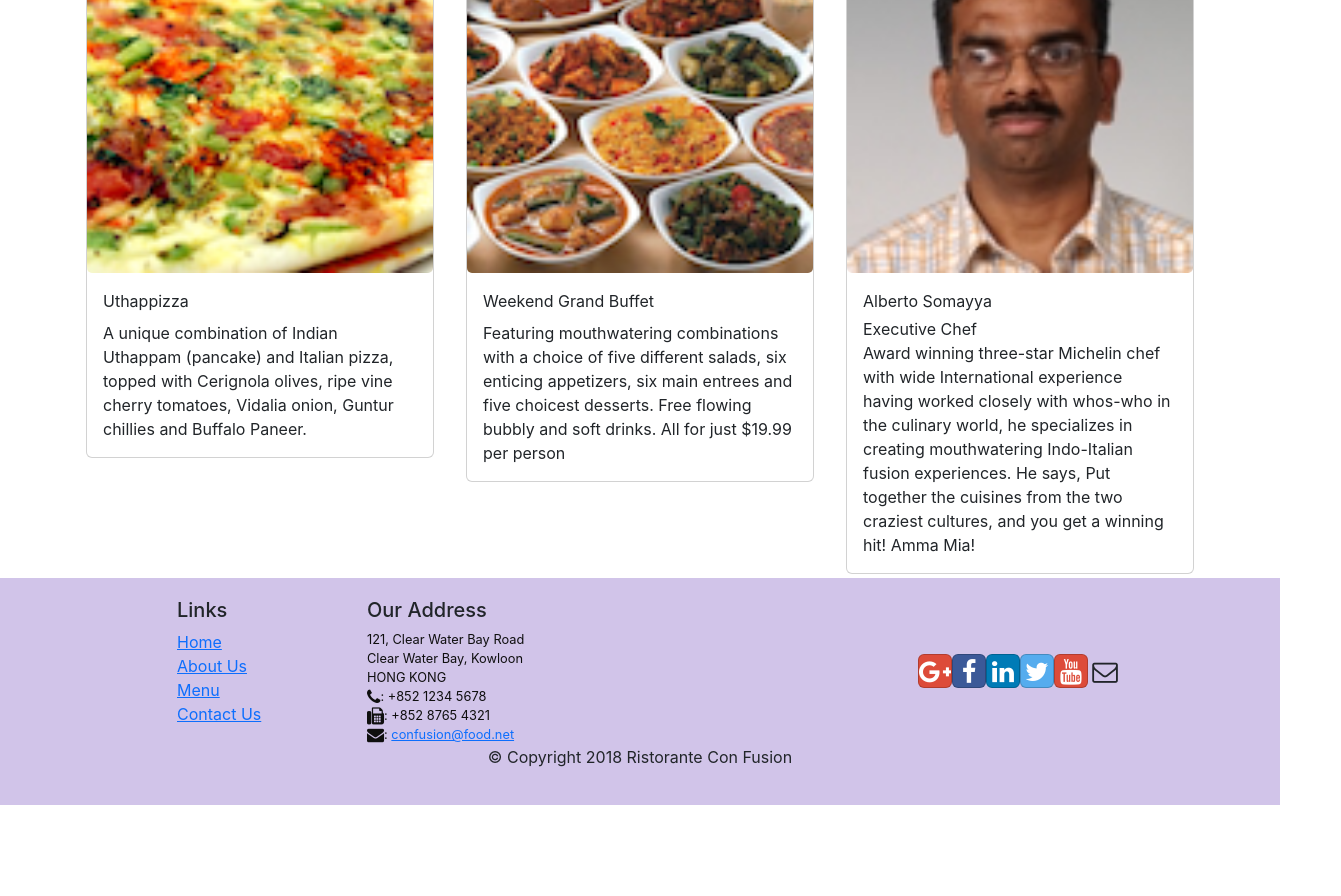
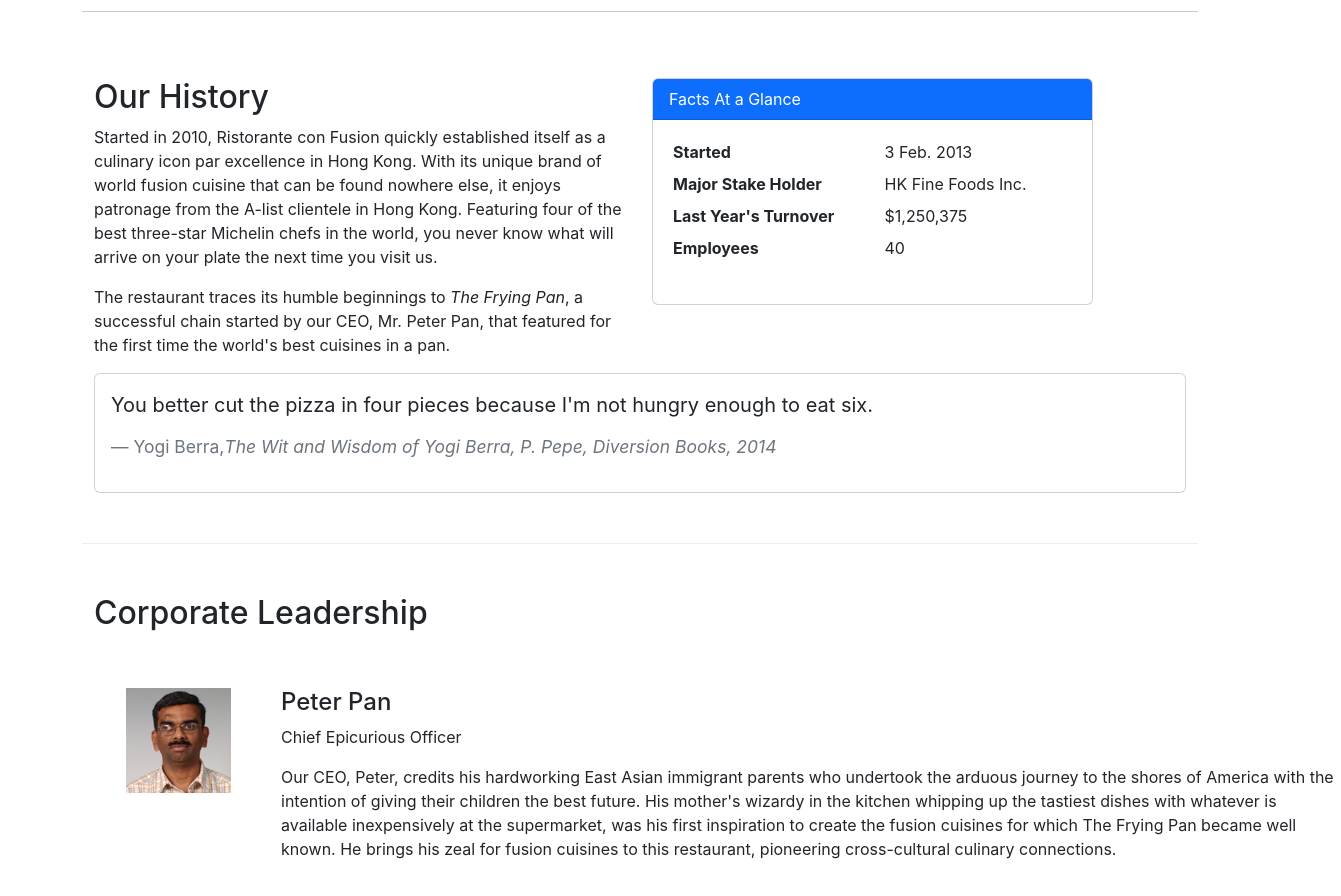
Before and after one commit to Ackermannn7/git-test, a React (Create React App) app in the folder react-app/: page /aboutus in a window 1280 px wide. Before the commit this address led to /home. Shown: the part 420-1316 px from the top of the page, 1341 px wide, since content can reach past the window. Before the commit the page ends 1225 px from the top, so only its background shows below. Built offline with nearby package versions, Linux system fonts and the light colour scheme.

Commit message:
AboutComponent

```diff
--- /dev/null
+++ b/react-app/src/components/AboutComponent.js
@@ -0,0 +1,122 @@
+import React from "react";
+import {
+  Breadcrumb,
+  BreadcrumbItem,
+  Card,
+  CardBody,
+  CardHeader,
+  Media,
+} from "reactstrap";
+import { Link } from "react-router-dom";
+import "../css/AboutComponent.css";
+
+function RenderLeader({leader}){
+    return(
+        <div className="col-12 mt-5" key={leader.id}>
+            <Media className="container-leader">
+                <Media className="leader-logo">
+                    <Media object src={leader.image} alt={leader.name}/>
+                </Media>
+                <Media body className="col-12">
+                    <Media heading>{leader.name}</Media>
+                    <p>{leader.designation}</p>
+                    <p>{leader.description}</p>
+                </Media>
+            </Media>
+
+        </div>
+
+    );
+}
+
+
+function About(props) {
+  const leaders = props.leaders.map((leader) => {
+    return <RenderLeader leader={leader}/>;
+  });
+
+  return (
+    <div className="container">
+      <div className="row">
+        <Breadcrumb>
+          <BreadcrumbItem>
+            <Link to="/home">Home</Link>
+          </BreadcrumbItem>
+          <BreadcrumbItem active>About Us</BreadcrumbItem>
+        </Breadcrumb>
+        <div className="col-12">
+          <h3>About Us</h3>
+          <hr />
+        </div>
+      </div>
+      <div className="row row-content">
+        <div className="col-12 col-md-6">
+          <h2>Our History</h2>
+          <p>
+            Started in 2010, Ristorante con Fusion quickly established itself as
+            a culinary icon par excellence in Hong Kong. With its unique brand
+            of world fusion cuisine that can be found nowhere else, it enjoys
+            patronage from the A-list clientele in Hong Kong. Featuring four of
+            the best three-star Michelin chefs in the world, you never know what
+            will arrive on your plate the next time you visit us.
+          </p>
+          <p>
+            The restaurant traces its humble beginnings to{" "}
+            <em>The Frying Pan</em>, a successful chain started by our CEO, Mr.
+            Peter Pan, that featured for the first time the world's best
+            cuisines in a pan.
+          </p>
+        </div>
+        <div className="col-12 col-md-5">
+          <Card>
+            <CardHeader className="bg-primary text-white">
+              Facts At a Glance
+            </CardHeader>
+            <CardBody>
+              <dl className="row p-1">
+                <dt className="col-6">Started</dt>
+                <dd className="col-6">3 Feb. 2013</dd>
+                <dt className="col-6">Major Stake Holder</dt>
+                <dd className="col-6">HK Fine Foods Inc.</dd>
+                <dt className="col-6">Last Year's Turnover</dt>
+                <dd className="col-6">$1,250,375</dd>
+                <dt className="col-6">Employees</dt>
+                <dd className="col-6">40</dd>
+              </dl>
+            </CardBody>
+          </Card>
+        </div>
+        <div className="col-12">
+          <Card>
+            <CardBody className="bg-faded">
+              <blockquote className="blockquote">
+                <p className="mb-0">
+                  You better cut the pizza in four pieces because I'm not hungry
+                  enough to eat six.
+                </p>
+                <br/>
+                <footer className="blockquote-footer">
+                  Yogi Berra,
+                  <cite title="Source Title">
+                    The Wit and Wisdom of Yogi Berra, P. Pepe, Diversion Books,
+                    2014
+                  </cite>
+                </footer>
+              </blockquote>
+            </CardBody>
+          </Card>
+        </div>
+      </div>
+      <div className="row row-content">
+        <div className="col-12">
+          <h2>Corporate Leadership</h2>
+        </div>
+        <div className="col-12">
+          <Media list>{leaders}</Media>
+        </div>
+      </div>
+    </div>
+  );
+}
+
+export default About;
--- a/react-app/src/components/MainComponent.js
+++ b/react-app/src/components/MainComponent.js
@@ -5,26 +5,13 @@
 import Contact from "./ContactComponent";
 import DishDetail from "./DishDetailComponent";
 import Footer from "./FooterComponent";
+import About from "./AboutComponent";
 import { DISHES } from "../shared/dishes";
 import { COMMENTS } from "../shared/comments";
 import { LEADERS } from "../shared/leaders";
 import { PROMOTIONS } from "../shared/promotions";
 import { Routes, Route, Navigate } from "react-router-dom";
 
-// function DishWithId({ match }){
-//   return (
-//     <DishDetail
-//       dish={
-//         this.state.dishes.filter(
-//           (dish) => dish.id === parseInt(match.params.dishId, 10)
-//         )[0]
-//       }
-//       comment={this.state.comments.filter(
-//         (comment) => comment.dishId === parseInt(match.params.dishId, 10)
-//       )}
-//     />
-//   );
-// }
 
 class Main extends Component {
   constructor(props) {
@@ -56,6 +43,7 @@
               />
             }
           />
+          <Route path="/aboutus" element={<About leaders={this.state.leaders}/>} />
           <Route path="/menu" element={<Menu dishes={this.state.dishes} />} />
           <Route
             path="/menu/:dishId"
--- /dev/null
+++ b/react-app/src/css/AboutComponent.css
@@ -0,0 +1,8 @@
+
+.leader-logo{
+    margin-right: 50px;
+}
+.container-leader{
+    display: flex;
+    flex-direction: row;
+}
```
